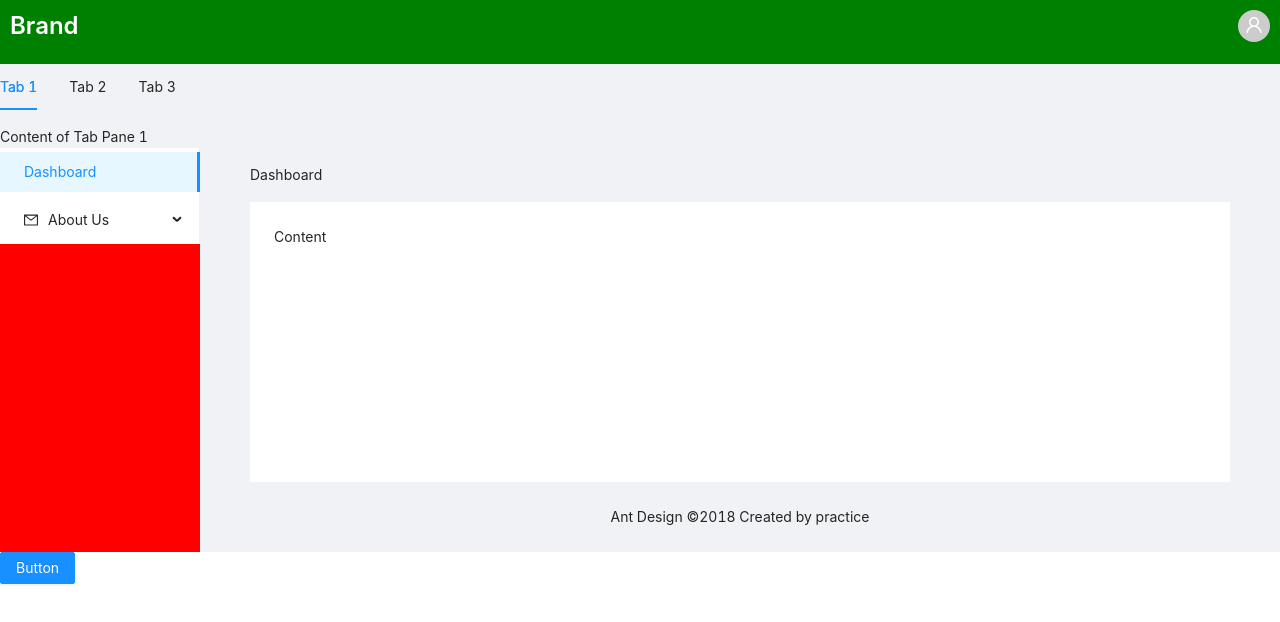
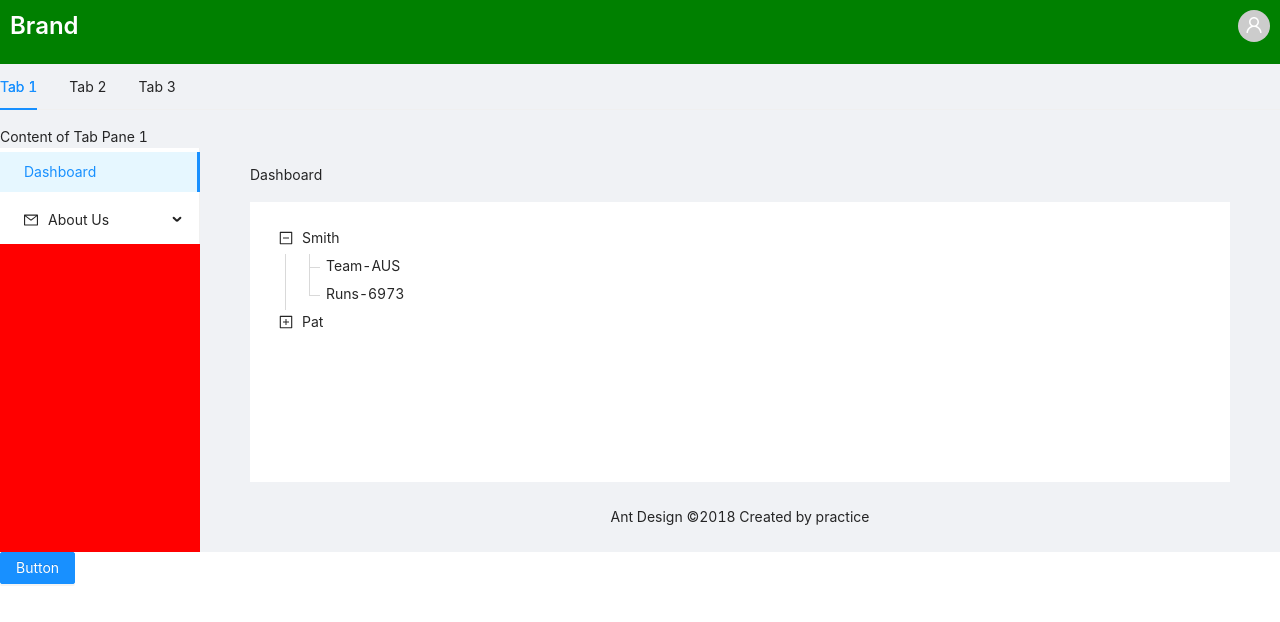
Before and after one commit to binonguyen1090/my-antd-app, a React (Create React App) app: page / in a window 1280 px wide. Shown: the top 622 px of the page. Built offline with nearby package versions, Linux system fonts and the light colour scheme.

Commit message:
implement ingeritance and tree antd

```diff
--- a/src/App.js
+++ b/src/App.js
@@ -12,14 +12,20 @@ import {
 } from "@ant-design/icons";
 import  Breadcrumb from 'antd/es/breadcrumb';
 import Tabs from 'antd/es/tabs';
+import Tree from "antd/es/tree";
+import { Batsmen, Bowler } from './Cricketer';
+
 const { TabPane } = Tabs;
+const { TreeNode } = Tree;
+
 
 
 const { Header, Footer, Sider, Content } = Layout;
 
 
 function App() {
-
+  let bestBatsmen = new Batsmen("Smith", "AUS", 6973);
+  let bestBowler = new Bowler("Pat", "AUS", 123);
   return (
     <div className="App">
       <Layout>
@@ -66,7 +72,32 @@ function App() {
                 <Breadcrumb.Item>Dashboard</Breadcrumb.Item>
               </Breadcrumb>
               <div style={{ background: "#fff", padding: 24, minHeight: 280 }}>
-                Content
+                <Tree key="0" showLine defaultExpandedKeys={["0-0-0"]}>
+                  <TreeNode title={bestBatsmen.getName()} key="0-0-0">
+                    <TreeNode
+                      title={"Team-" + bestBatsmen.getTeamName()}
+                      key="0-0-0-1"
+                      isLeaf
+                    />
+                    <TreeNode
+                      title={"Runs-" + bestBatsmen.getRuns()}
+                      key="0-0-0-2"
+                      isLeaf
+                    />
+                  </TreeNode>
+                  <TreeNode title={bestBowler.getName()} key="0-0-1">
+                    <TreeNode
+                      title={"Team-" + bestBowler.getTeamName()}
+                      key="0-0-1-1"
+                      isLeaf
+                    />
+                    <TreeNode
+                      title={"Runs-" + bestBowler.getWickets()}
+                      key="0-0-1-2"
+                      isLeaf
+                    />
+                  </TreeNode>
+                </Tree>
               </div>
             </Content>
             <Footer style={{ textAlign: "center" }}>
--- /dev/null
+++ b/src/Cricketer.js
@@ -0,0 +1,23 @@
+class Cricketer {
+    constructor(name, team){
+        this.name = name;
+        this.team = team;
+    }
+    getName = () => this.name;
+    getTeamName = () => this.team;
+}
+
+export class Bowler extends Cricketer {
+         constructor(name, team, wickets) {
+           super(name, team);
+           this.wickets = wickets;
+         }
+         getWickets = () => this.wickets;
+       }
+export class Batsmen extends Cricketer {
+         constructor(name, team, runs) {
+           super(name, team);
+           this.runs = runs;
+         }
+         getRuns = () => this.runs;
+       }
```
